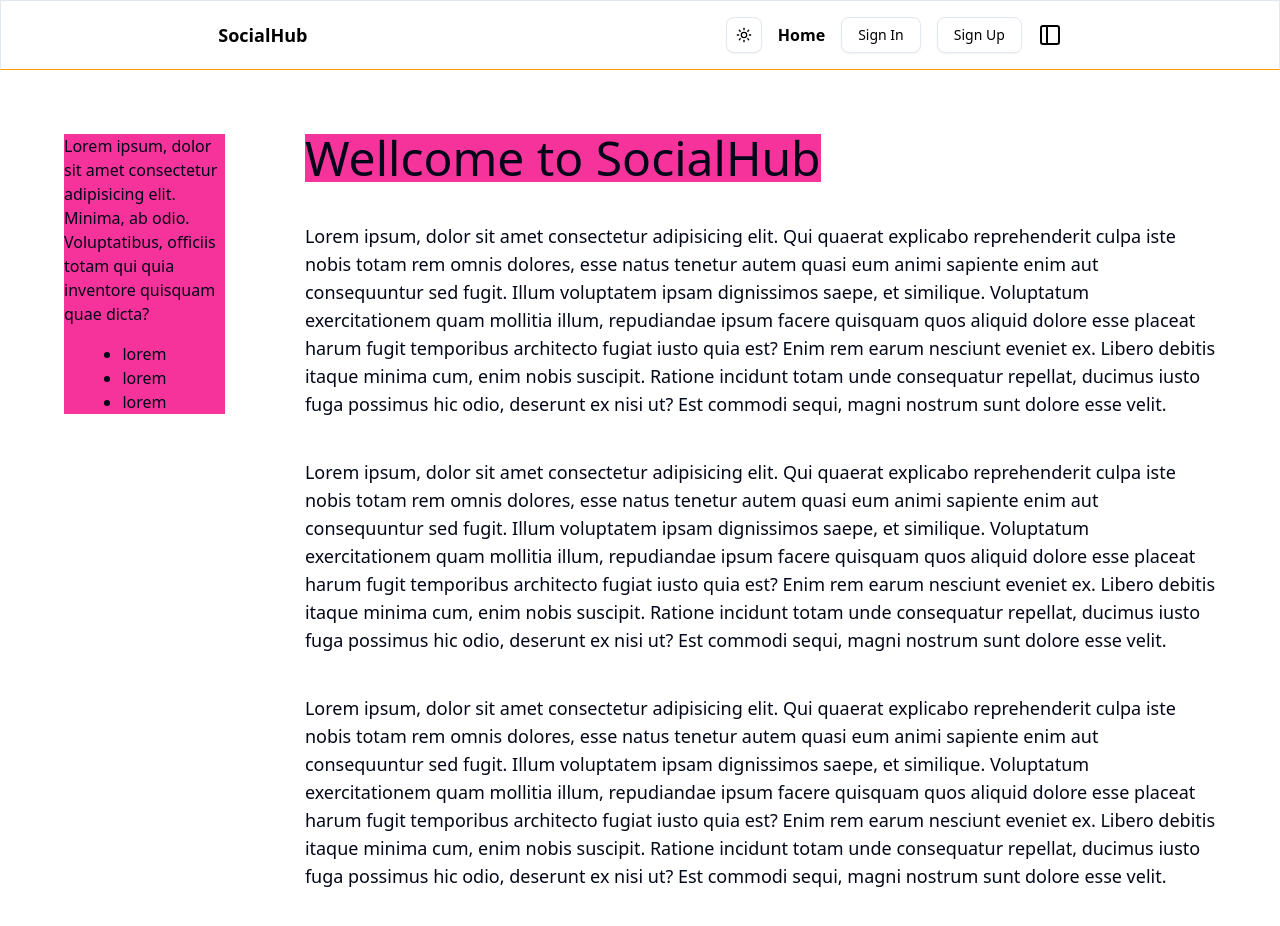
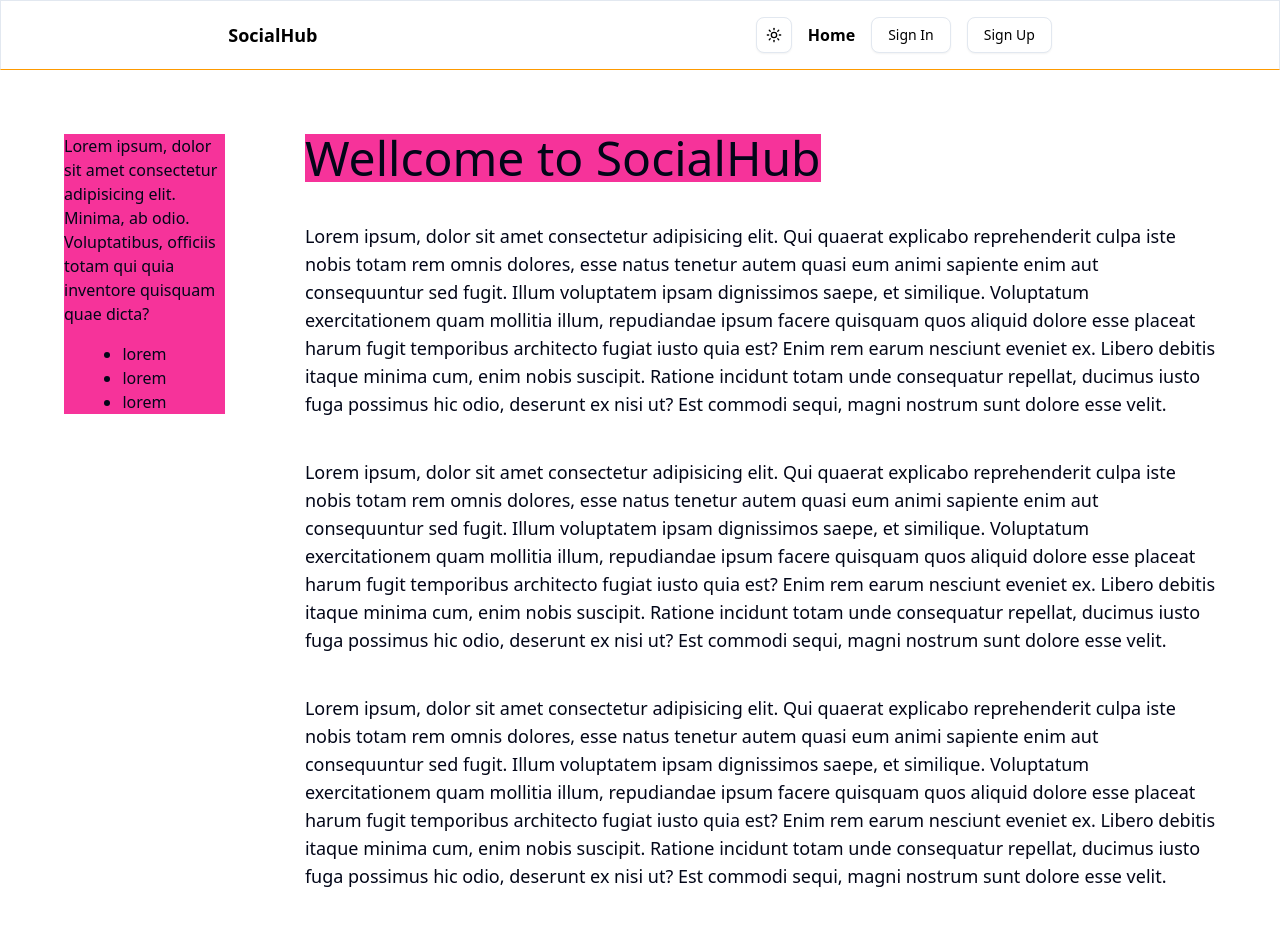
Before and after one commit to lucho20pt/next15-clerk-shadcn-neon-postgres-prisma, a Next.js app: page / in a window 1280 px wide. Shown: the top 926 px of the page. Built offline with nearby package versions, Linux system fonts and the light colour scheme; no server answers.

Commit message:
feat: update Header and Navbar components to include navigation links and UserLogin

```diff
--- a/components/header.tsx
+++ b/components/header.tsx
@@ -1,4 +1,4 @@
-import UserLogin from '@/components/user-login'
+import Link from 'next/link'
 import ThemeToggle from '@/components/theme-toggle'
 import NavbarDesk from '@/components/navbar-desk'
 import NavbarMob from '@/components/navbar-mob'
@@ -9,11 +9,12 @@ const Header = async () => {
       className="flex flex-row justify-around items-center p-4 gap-4 min-h-16 flex-wrap
     bg-white text-black dark:bg-black dark:text-white border border-b-amber-500 dark:border-b-pink-500"
     >
-      <h1 className="flex font-bold text-lg justify-start">SocialHub</h1>
+      <h1 className="flex font-bold text-lg justify-start">
+        <Link href="/">SocialHub</Link>
+      </h1>
       <nav className="flex flex-row items-center justify-end gap-4">
         <ThemeToggle />
         <NavbarDesk />
-        <UserLogin />
         <NavbarMob />
       </nav>
     </header>
--- a/components/navbar-desk.tsx
+++ b/components/navbar-desk.tsx
@@ -1,34 +1,37 @@
 import React from 'react'
 import Link from 'next/link'
 import { currentUser } from '@clerk/nextjs/server'
+import UserLogin from '@/components/user-login'
 
 const NavbarDesk = async () => {
   const user = await currentUser()
 
   return (
-    <ul
-      className="hidden md:flex flex-row items-center justify-center gap-4 font-bold
-[&>*]:hover:opacity-80 [&>*]:hover:underline"
-    >
-      <li>
+    <ul className="hidden md:flex flex-row items-center justify-center gap-4 font-bold">
+      <li className="hover:opacity-80 hover:underline">
         <Link href="/" aria-label="Home">
           Home
         </Link>
       </li>
       {user ? (
         <>
-          <li>
+          <li className="hover:opacity-80 hover:underline">
             <Link href="/notifications" aria-label="Notifications">
               Notifications
             </Link>
           </li>
-          <li>
+          <li className="hover:opacity-80 hover:underline">
             <Link href="/profile" aria-label="Profile">
               Profile
             </Link>
           </li>
         </>
       ) : null}
+      <>
+        <li>
+          <UserLogin />
+        </li>
+      </>
     </ul>
   )
 }
--- a/components/navbar-mob.tsx
+++ b/components/navbar-mob.tsx
@@ -11,7 +11,7 @@ import { Sidebar } from 'lucide-react'
 const NavbarMob = () => {
   return (
     <Sheet>
-      <SheetTrigger>
+      <SheetTrigger className="flex md:hidden hover:cursor-pointer">
         <Sidebar />
       </SheetTrigger>
       <SheetContent>
```
